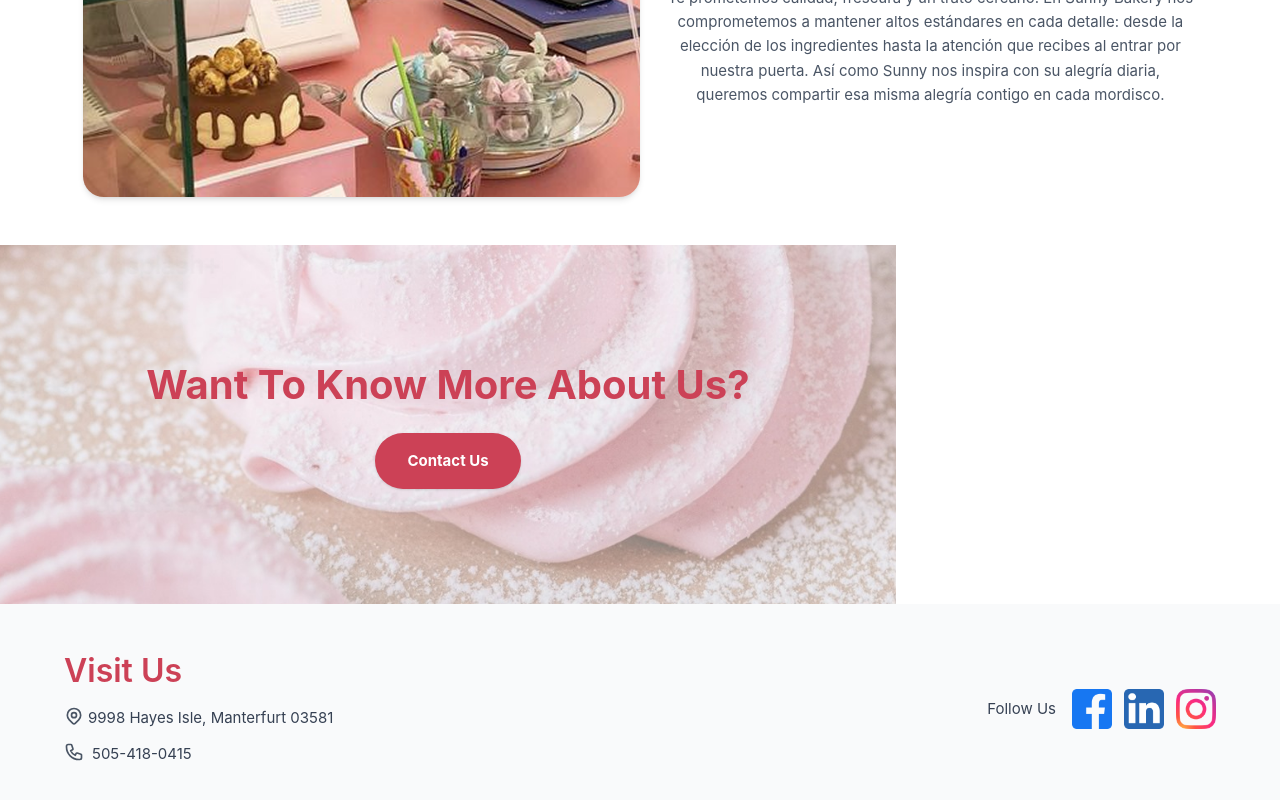
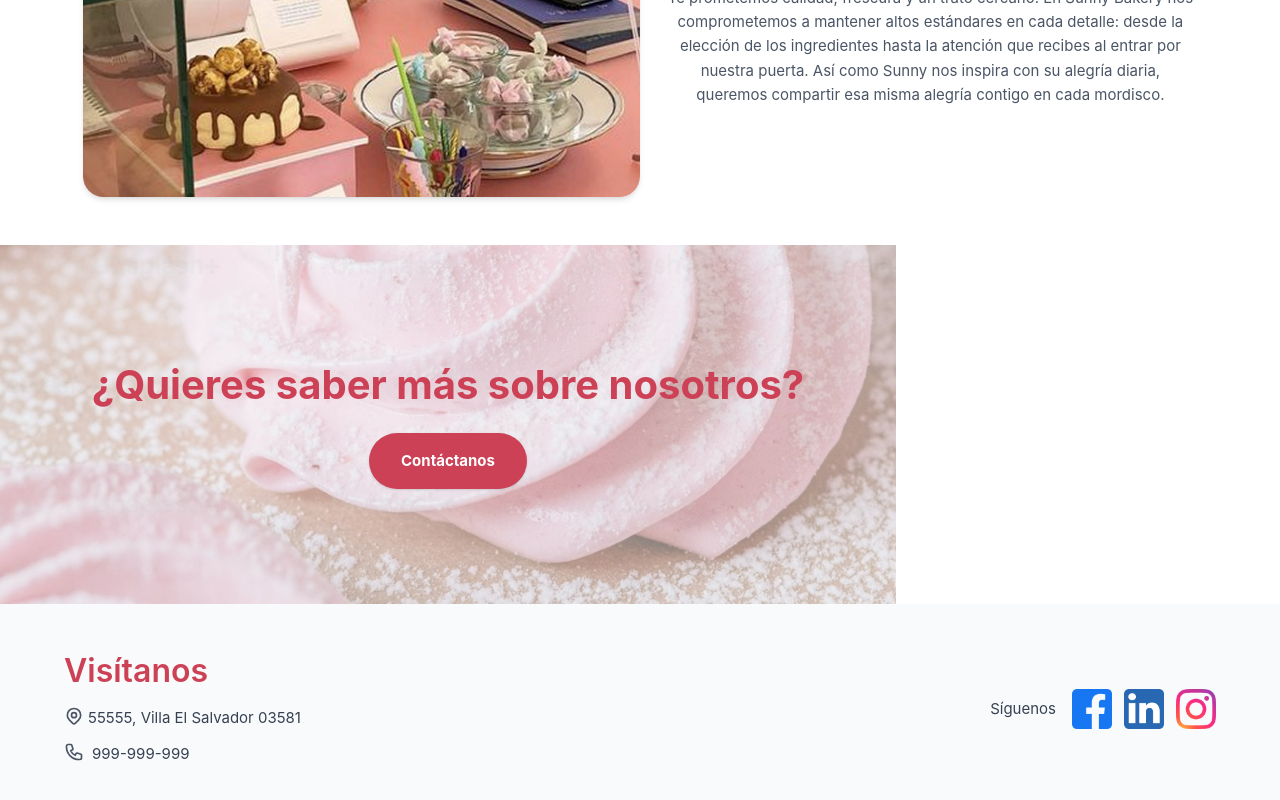
Before and after one commit to PaolaArtola/Bakery, a Vue app: page /about in a window 1280 px wide. Shown: the part 1589-2389 px from the top of the page. Built offline with nearby package versions, Linux system fonts and the light colour scheme.

Commit message:
change language

```diff
--- a/src/components/footer.vue
+++ b/src/components/footer.vue
@@ -6,7 +6,7 @@
       >
         <!-- Left Section - Visit Us Info -->
         <div class="flex flex-col gap-4">
-          <h3 class="text-3xl font-bold text-gray-900 mb-6">Visit Us</h3>
+          <h3 class="text-3xl font-bold text-gray-900 mb-6">Visítanos</h3>
 
           <div class="space-y-6 flex flex-col gap-3">
             <!-- Address -->
@@ -30,7 +30,7 @@
                   d="M15 11a3 3 0 11-6 0 3 3 0 016 0z"
                 />
               </svg>
-              <span class="text-gray-700">9998 Hayes Isle, Manterfurt 03581</span>
+              <span class="text-gray-700">55555, Villa El Salvador 03581</span>
             </div>
 
             <!-- Phone -->
@@ -48,7 +48,7 @@
                   d="M3 5a2 2 0 012-2h3.28a1 1 0 01.948.684l1.498 4.493a1 1 0 01-.502 1.21l-2.257 1.13a11.042 11.042 0 005.516 5.516l1.13-2.257a1 1 0 011.21-.502l4.493 1.498a1 1 0 01.684.949V19a2 2 0 01-2 2h-1C9.716 21 3 14.284 3 6V5z"
                 />
               </svg>
-              <span class="text-gray-700">505-418-0415</span>
+              <span class="text-gray-700">999-999-999</span>
             </div>
           </div>
         </div>
@@ -56,7 +56,7 @@
         <!-- Right Section - Social Media -->
         <div class="flex-shrink-0">
           <div class="flex items-center gap-4">
-            <span class="text-gray-700 font-medium">Follow Us</span>
+            <span class="text-gray-700 font-medium">Síguenos</span>
             <div class="flex gap-3">
               <!-- Facebook -->
               <a href="#" class="w-10 h-10 rounded-lg flex items-center justify-center">
--- a/src/views/AboutView.vue
+++ b/src/views/AboutView.vue
@@ -77,12 +77,12 @@ const cakeImages = [
     <div
       class="absolute inset-0 flex flex-col items-center justify-center text-white text-center px-4 gap-6"
     >
-      <h2 class="text-2xl md:text-3xl font-semibold mb-4">Want To Know More About Us?</h2>
+      <h2 class="text-2xl md:text-3xl font-semibold mb-4">¿Quieres saber más sobre nosotros?</h2>
       <button
         class="base-button text-white px-8 py-4 rounded-full shadow"
         style="font-weight: 700 !important"
       >
-        Contact Us
+        Contáctanos
       </button>
     </div>
   </div>
```
